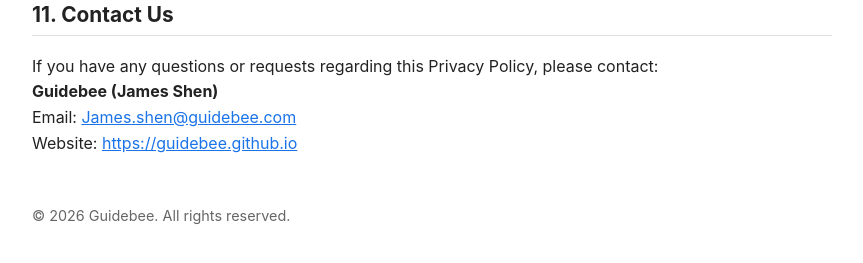
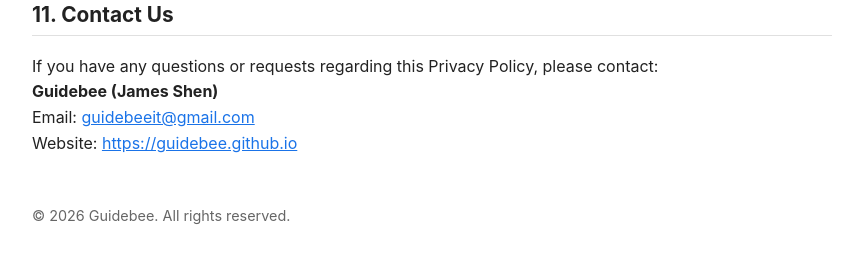
Before and after one commit to guidebee/guidebee.github.io, a Jekyll site: the page privacy_policy.html, which Jekyll copies as it is, in a window 1280 px wide and 900 px high, scrolled down 2005 px. Shown: the part 609-872 px from the top of the window, without its empty margins (208-1071 px from the left). Built offline with Jekyll 4.4.1, drawn with Linux system fonts in a browser that asks for light colours.

Commit message:
Update privacy policy contact email
Co-Authored-By: Claude Opus 5.5 <noreply@anthropic.com>
Claude-Session: https://claude.ai/code/session_0172Wzzw3yEh46xbQqHeqvk8

```diff
--- a/privacy_policy.html
+++ b/privacy_policy.html
@@ -166,7 +166,7 @@
   <p>
     If you have any questions or requests regarding this Privacy Policy, please contact:<br>
     <strong>Guidebee (James Shen)</strong><br>
-    Email: <a href="mailto:James.shen@guidebee.com">James.shen@guidebee.com</a><br>
+    Email: <a href="mailto:guidebeeit@gmail.com">guidebeeit@gmail.com</a><br>
     Website: <a href="https://guidebee.github.io">https://guidebee.github.io</a>
   </p>
 
```
